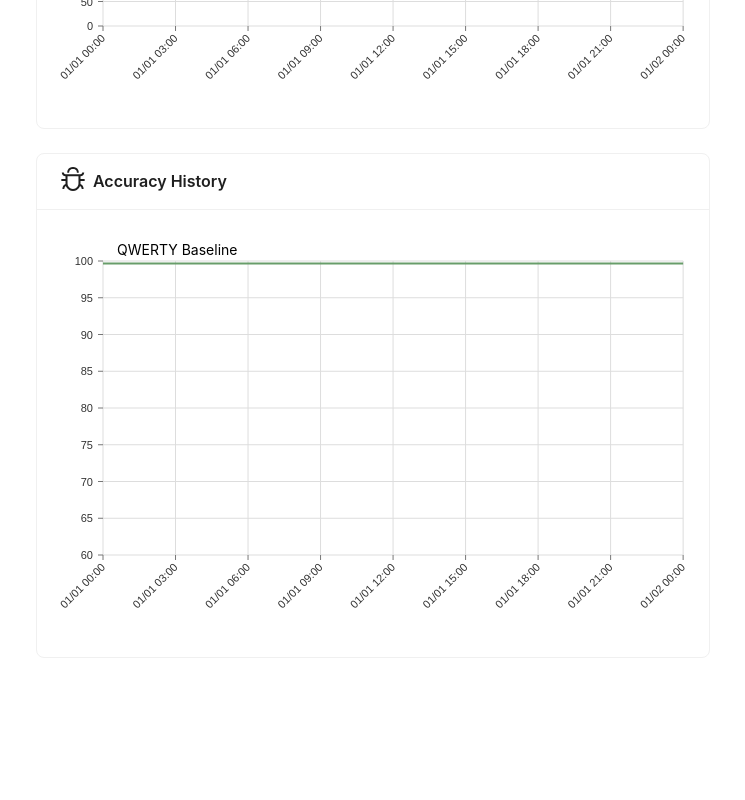
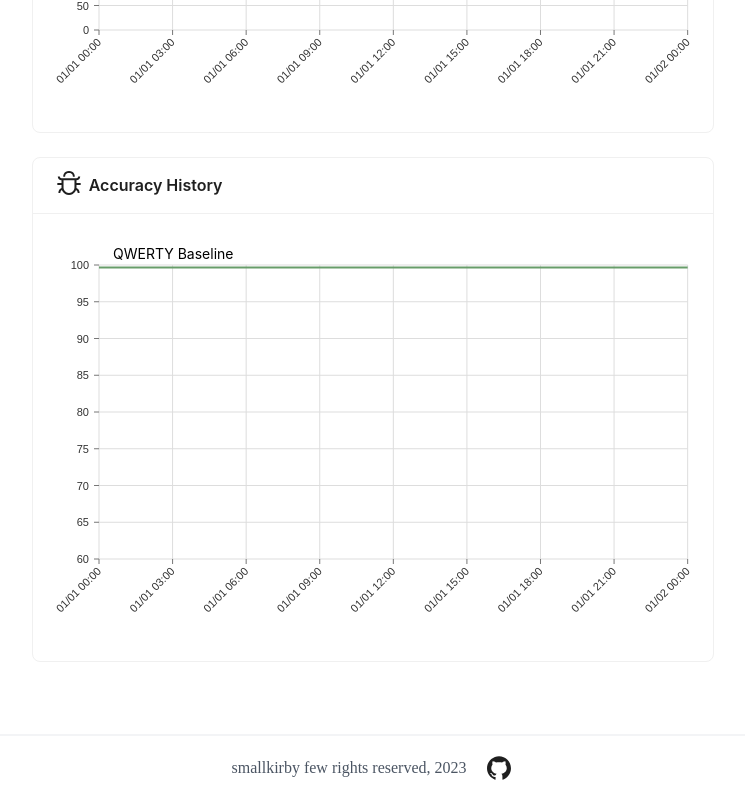
Before and after one commit to smallkirby/workman.smallkirby, a Next.js app: page / in a window 1280 px wide. Shown: the part 933-1733 px from the top of the page, without its empty margins (267-1012 px from the left). Before the commit the page ends 1603 px from the top, so only its background shows below. Built offline with nearby package versions, Linux system fonts and the light colour scheme; no server answers; the database is empty.

Commit message:
add footer
Signed-off-by: smallkirby <ssmallkirby@gmail.com>

```diff
--- a/src/layouts/MainLayout.tsx
+++ b/src/layouts/MainLayout.tsx
@@ -1,12 +1,14 @@
 import Title from '@/components/header/Title';
 import UserBadge from '@/components/header/UserBadge';
+import { GithubFilled } from '@ant-design/icons';
+import { Button, Space, Tooltip } from 'antd';
 
 type Props = { children: React.ReactNode };
 
 export default function MainLayout({ children }: Props) {
   return (
-    <div className="m-3 mx-auto">
-      <header className="text-center mb-4 relative">
+    <div className="mx-auto flex flex-col min-h-screen p-0">
+      <header className="text-center relative">
         <div className="m-3 md:w-2/3 mx-auto static">
           <Title />
         </div>
@@ -14,7 +16,40 @@ export default function MainLayout({ children }: Props) {
           <UserBadge />
         </div>
       </header>
+
       <div className="md:w-2/3 md:mx-auto mx-2">{children}</div>
+
+      <footer className="mt-auto px-8 md:px-16 pt-2">
+        <div
+          className="text-center w-full mt-8 md:mt-16 text-gray-600
+            border-solid border-0 border-t-2 border-gray-100 py-4 flex
+            justify-center"
+        >
+          <Space wrap className="mr-4">
+            smallkirby few rights reserved, 2023
+          </Space>
+          <Space wrap>
+            <Tooltip placement="top" title="View Source at GitHub">
+              <Button
+                href="https://github.com/smallkirby/workman.smallkirby.xyz"
+                target="_blank"
+                icon={
+                  <GithubFilled
+                    style={{
+                      fontSize: '1.5rem',
+                    }}
+                  />
+                }
+                type="ghost"
+                style={{
+                  padding: '0px',
+                  margin: '0px',
+                }}
+              />
+            </Tooltip>
+          </Space>
+        </div>
+      </footer>
     </div>
   );
 }
--- a/src/styles/global.css
+++ b/src/styles/global.css
@@ -6,6 +6,8 @@
 
 body {
   font-family: 'Raleway, sans-serif';
+  padding: 0;
+  margin: 0;
 }
 
 a {
```
